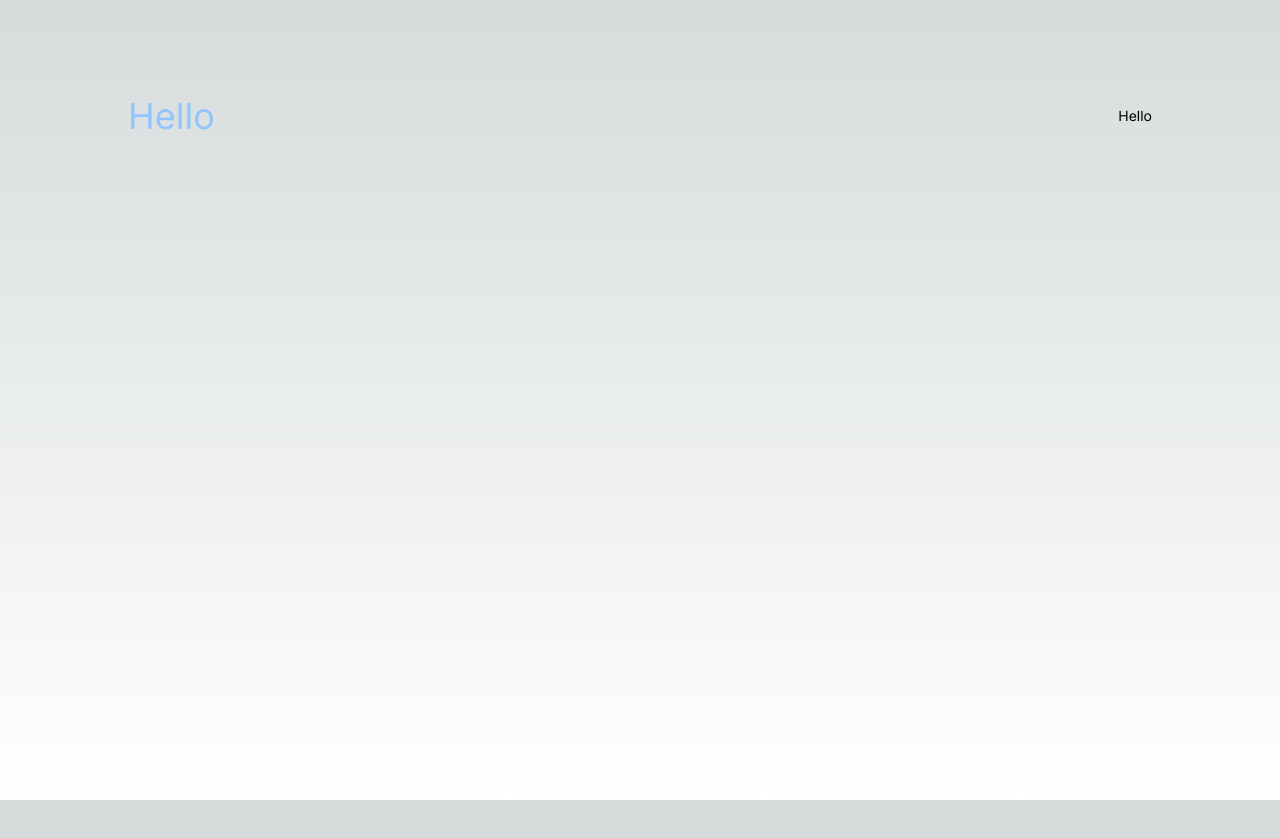
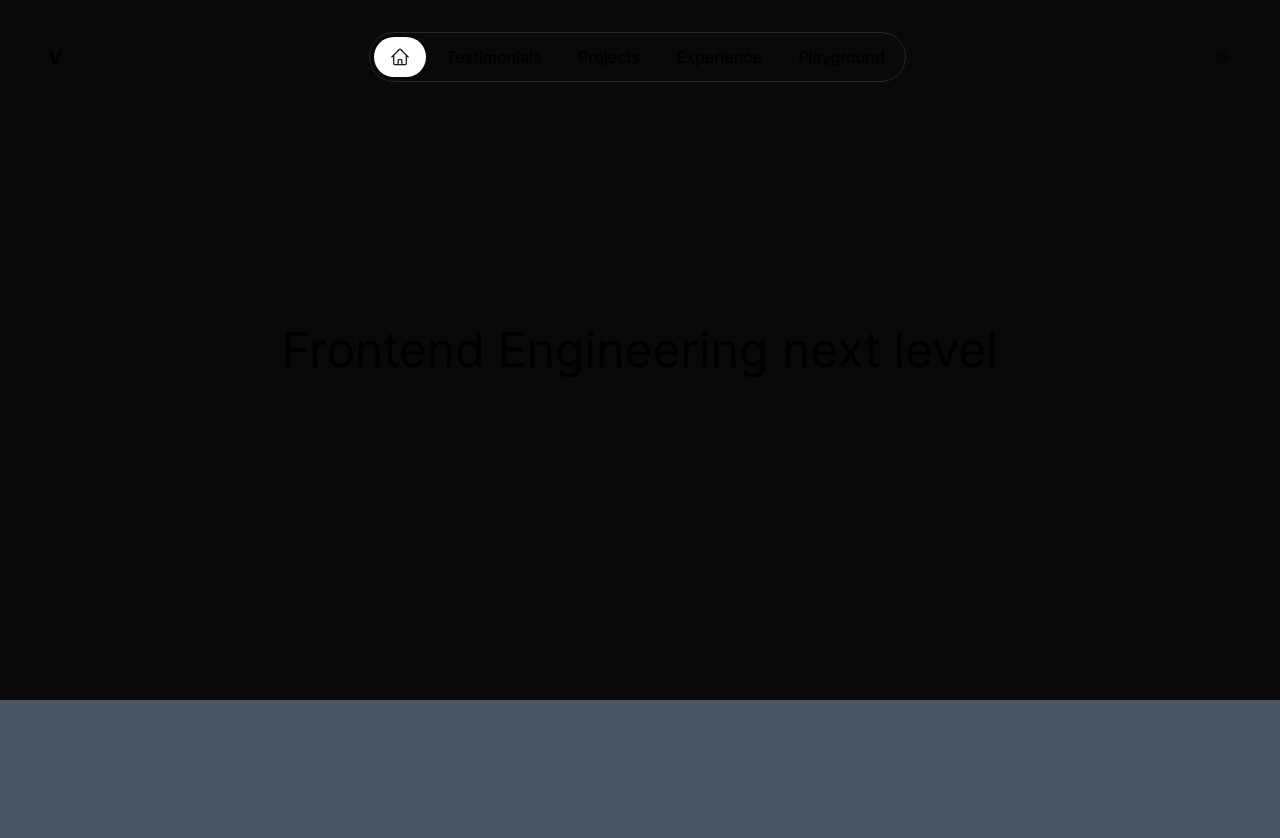
Before and after one commit to victorgaard/portfolio-v2, a Next.js app: page / in a window 1280 px wide. Shown: the top 838 px of the page. Before the commit the page ends 800 px from the top, so only its background shows below. Built offline with nearby package versions, Linux system fonts and the light colour scheme.

Commit message:
feat: navbar

```diff
--- /dev/null
+++ b/app/components/Navbar.tsx
@@ -0,0 +1,56 @@
+"use client";
+
+import { AnchorHTMLAttributes, PropsWithChildren } from "react";
+import { cn } from "../utils/cn";
+import { HomeIcon, SunIcon } from "@heroicons/react/24/outline";
+import { Typography } from "./Typograph";
+import useScrollSpy from "../hooks/useScrollSpy";
+
+function NavbarItem({
+  children,
+  className,
+  href,
+}: PropsWithChildren & AnchorHTMLAttributes<HTMLAnchorElement>) {
+  return (
+    <li>
+      <a
+        href={href}
+        className={cn(
+          "flex h-10 items-center rounded-full px-4 font-medium hover:bg-zinc-800",
+          className,
+        )}
+      >
+        {children}
+      </a>
+    </li>
+  );
+}
+
+type NavbarProps = {
+  sectionIds: string[];
+};
+
+function Navbar({ sectionIds }: NavbarProps) {
+  const activeId = useScrollSpy(sectionIds, 54);
+  return (
+    <nav className="fixed top-8 flex w-full items-center justify-between px-12">
+      <Typography.H5 className="font-bold">V</Typography.H5>
+      <ul className="flex items-center justify-center gap-1 rounded-full border border-zinc-800 bg-zinc-950 p-1">
+        {sectionIds.map((id) => (
+          <NavbarItem
+            key={id}
+            href={`#${id}`}
+            className={cn("capitalize transition-all", {
+              "bg-white text-zinc-900 hover:bg-white": id === activeId,
+            })}
+          >
+            {id === "home" ? <HomeIcon className="h-5 w-5" /> : id}
+          </NavbarItem>
+        ))}
+      </ul>
+      <SunIcon className="h-5 w-5" />
+    </nav>
+  );
+}
+
+export default Navbar;
--- a/app/components/Typograph.tsx
+++ b/app/components/Typograph.tsx
@@ -3,7 +3,7 @@ import { cn } from "../utils/cn";
 
 export function Typography() {
   throw new Error(
-    `<Typography> is not a component, use child components instead: <Typography.Paragraph>...</Typography.Paragraph>`
+    `<Typography> is not a component, use child components instead: <Typography.Paragraph>...</Typography.Paragraph>`,
   );
 }
 
@@ -13,7 +13,7 @@ function H1({
   ...rest
 }: PropsWithChildren & HTMLAttributes<HTMLHeadingElement>) {
   return (
-    <h1 className={cn("text-4xl text-red-600", className)} {...rest}>
+    <h1 className={cn("text-5xl", className)} {...rest}>
       {children}
     </h1>
   );
@@ -25,7 +25,7 @@ function H2({
   ...rest
 }: PropsWithChildren & HTMLAttributes<HTMLHeadingElement>) {
   return (
-    <h2 className={cn("text-2xl", className)} {...rest}>
+    <h2 className={cn("text-4xl", className)} {...rest}>
       {children}
     </h2>
   );
@@ -37,9 +37,45 @@ function H3({
   ...rest
 }: PropsWithChildren & HTMLAttributes<HTMLHeadingElement>) {
   return (
-    <h3 className={cn("text-xl", className)} {...rest}>
+    <h3 className={cn("text-3xl", className)} {...rest}>
       {children}
     </h3>
+  );
+}
+
+function H4({
+  children,
+  className,
+  ...rest
+}: PropsWithChildren & HTMLAttributes<HTMLHeadingElement>) {
+  return (
+    <h4 className={cn("text-2xl", className)} {...rest}>
+      {children}
+    </h4>
+  );
+}
+
+function H5({
+  children,
+  className,
+  ...rest
+}: PropsWithChildren & HTMLAttributes<HTMLHeadingElement>) {
+  return (
+    <h5 className={cn("text-xl", className)} {...rest}>
+      {children}
+    </h5>
+  );
+}
+
+function H6({
+  children,
+  className,
+  ...rest
+}: PropsWithChildren & HTMLAttributes<HTMLHeadingElement>) {
+  return (
+    <h6 className={cn("text-lg", className)} {...rest}>
+      {children}
+    </h6>
   );
 }
 
@@ -58,4 +94,7 @@ function Paragraph({
 Typography.H1 = H1;
 Typography.H2 = H2;
 Typography.H3 = H3;
+Typography.H4 = H4;
+Typography.H5 = H5;
+Typography.H6 = H6;
 Typography.Paragraph = Paragraph;
--- /dev/null
+++ b/app/hooks/useScrollSpy.ts
@@ -0,0 +1,49 @@
+import { useLayoutEffect, useState } from "react";
+
+function clamp(value: number) {
+  return Math.max(0, value);
+}
+
+function isBetween(value: number, floor: number, ceil: number) {
+  return value >= floor && value <= ceil;
+}
+
+function useScrollSpy(ids: string[], offset: number = 0) {
+  const [activeId, setActiveId] = useState("");
+
+  useLayoutEffect(() => {
+    const listener = () => {
+      const scroll = window.scrollY;
+
+      const position = ids
+        .map((id) => {
+          const element = document.getElementById(id);
+
+          if (!element) return { id, top: -1, bottom: -1 };
+
+          const rect = element.getBoundingClientRect();
+          const top = clamp(rect.top + scroll - offset);
+          const bottom = clamp(rect.bottom + scroll - offset);
+
+          return { id, top, bottom };
+        })
+        .find(({ top, bottom }) => isBetween(scroll, top, bottom));
+
+      setActiveId(position?.id || "");
+    };
+
+    listener();
+
+    window.addEventListener("resize", listener);
+    window.addEventListener("scroll", listener);
+
+    return () => {
+      window.removeEventListener("resize", listener);
+      window.removeEventListener("scroll", listener);
+    };
+  }, [ids, offset]);
+
+  return activeId;
+}
+
+export default useScrollSpy;
--- a/app/layout.tsx
+++ b/app/layout.tsx
@@ -1,22 +1,22 @@
-import type { Metadata } from 'next'
-import { Inter } from 'next/font/google'
-import './globals.css'
+import type { Metadata } from "next";
+import { Inter } from "next/font/google";
+import "./globals.css";
 
-const inter = Inter({ subsets: ['latin'] })
+const inter = Inter({ subsets: ["latin"] });
 
 export const metadata: Metadata = {
-  title: 'Create Next App',
-  description: 'Generated by create next app',
-}
+  title: "Create Next App",
+  description: "Generated by create next app",
+};
 
 export default function RootLayout({
   children,
 }: {
-  children: React.ReactNode
+  children: React.ReactNode;
 }) {
   return (
-    <html lang="en">
+    <html lang="en" className="antialiased scroll-smooth">
       <body className={inter.className}>{children}</body>
     </html>
-  )
+  );
 }
--- a/app/page.tsx
+++ b/app/page.tsx
@@ -1,12 +1,27 @@
+import Navbar from "./components/Navbar";
 import { Typography } from "./components/Typograph";
 
 export default function Home() {
+  const sectionIds = [
+    "home",
+    "testimonials",
+    "projects",
+    "experience",
+    "playground",
+  ];
   return (
-    <main className="flex min-h-screen flex-col items-center justify-between p-24">
-      <div className="max-w-5xl w-full items-center justify-between text-sm lg:flex">
-        <Typography.H1 className="text-blue-300">Hello</Typography.H1>
-        <Typography.Paragraph>Hello</Typography.Paragraph>
-      </div>
+    <main className="relative flex min-h-screen flex-col items-center justify-between bg-zinc-950">
+      <Navbar sectionIds={sectionIds} />
+      <header
+        id="home"
+        className="flex h-[calc(100dvh-100px)] w-full max-w-5xl flex-col items-center justify-center sm:h-[calc(100vh-100px)]"
+      >
+        <Typography.H1>Frontend Engineering next level</Typography.H1>
+      </header>
+      <section id="testimonials" className="h-[2000px] w-full bg-gray-600" />
+      <section id="projects" className="h-[2000px] w-full bg-white" />
+      <section id="experience" className="h-[2000px] w-full bg-gray-600" />
+      <section id="playground" className="h-[2000px] w-full bg-white" />
     </main>
   );
 }
--- a/package.json
+++ b/package.json
@@ -9,6 +9,7 @@
     "lint": "next lint"
   },
   "dependencies": {
+    "@heroicons/react": "^2.0.18",
     "clsx": "^2.0.0",
     "next": "14.0.3",
     "react": "^18",
@@ -23,6 +24,8 @@
     "eslint": "^8",
     "eslint-config-next": "14.0.3",
     "postcss": "^8",
+    "prettier": "^3.1.0",
+    "prettier-plugin-tailwindcss": "^0.5.7",
     "tailwindcss": "^3.3.0",
     "typescript": "^5"
   }
```
Also changed, not shown: 2 other files (tests, documents, lock files or other folders).
